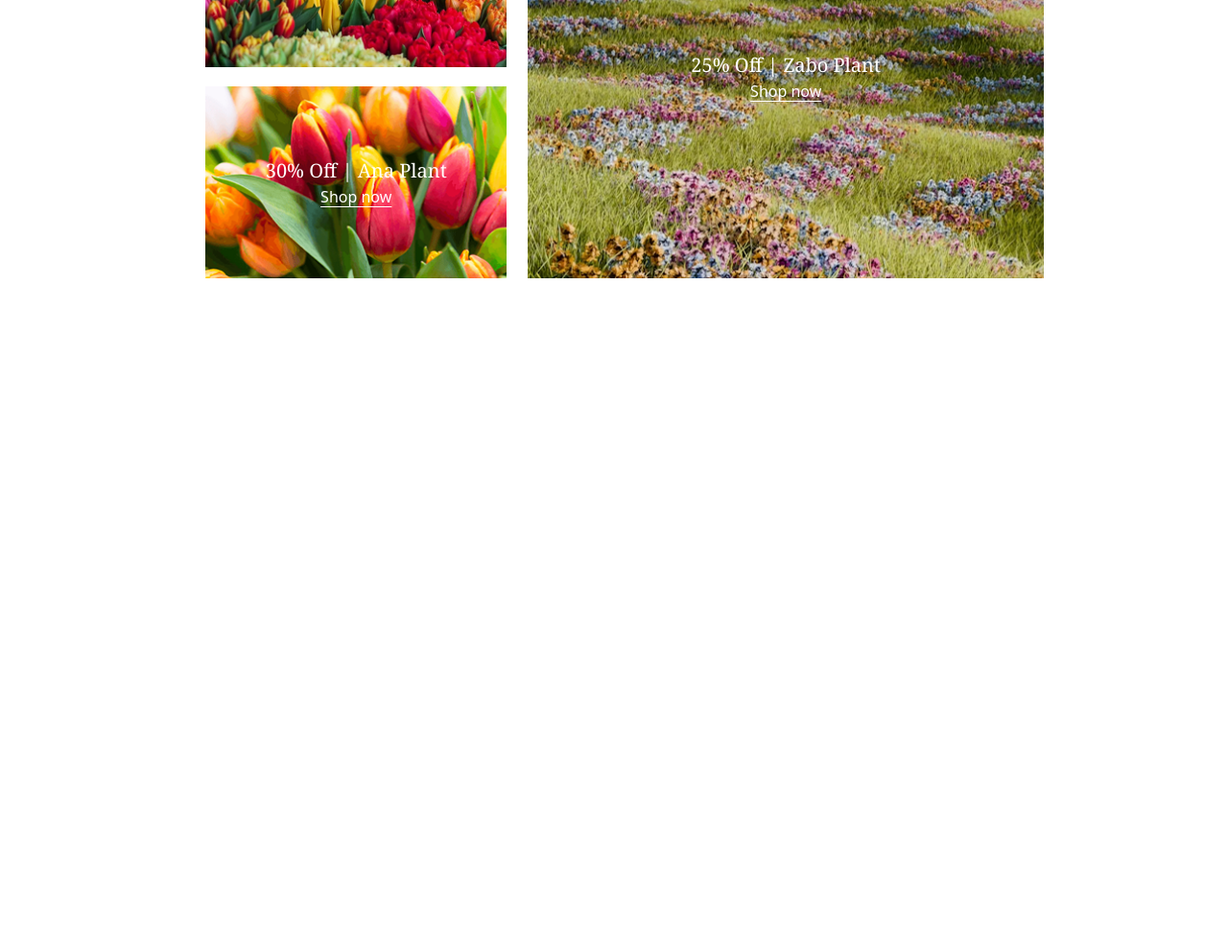
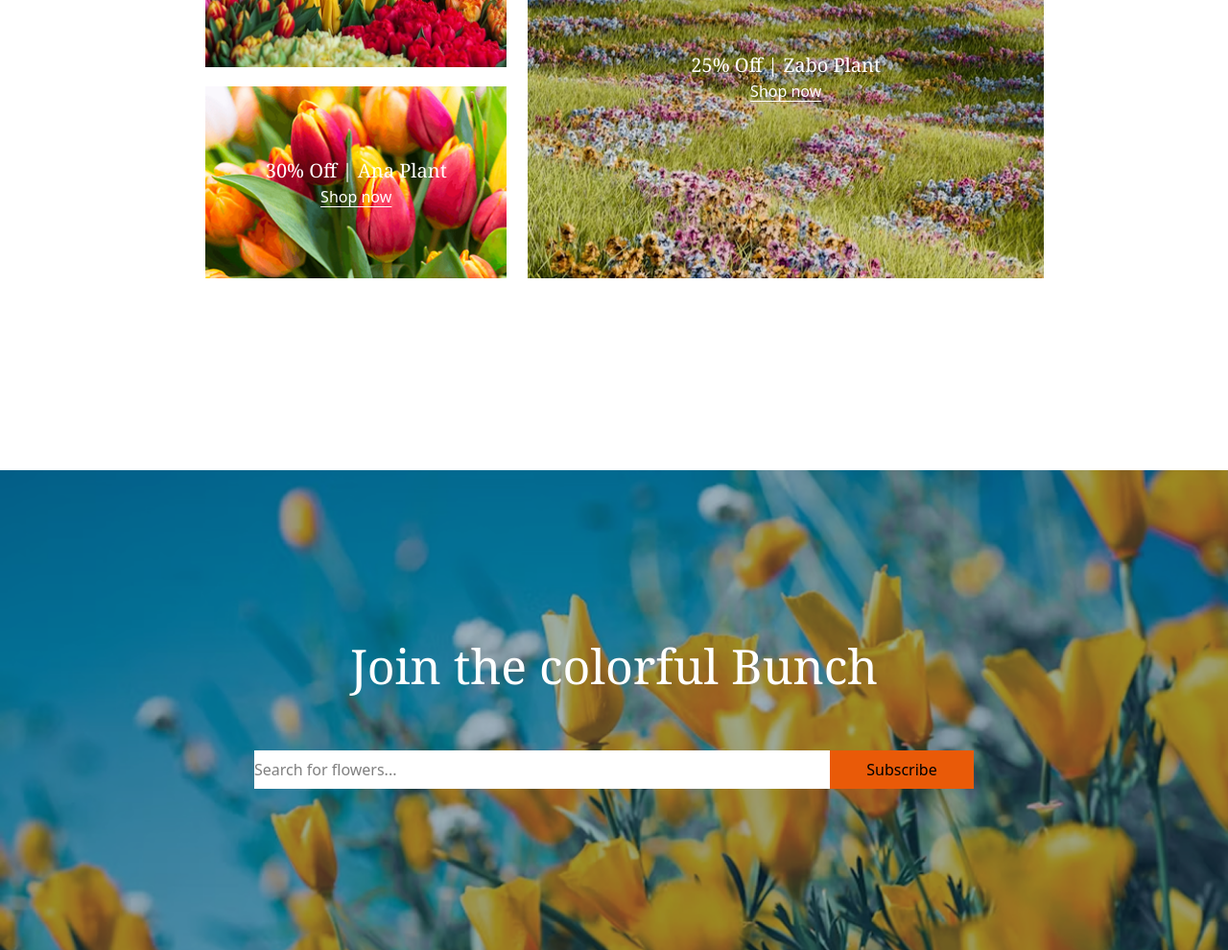
Before and after one commit to abusamin44/assignment-2, a plain HTML site: page index.html in a window 1280 px wide. Shown: the part 3256-4246 px from the top of the page at 96% size. Before the commit the page ends 3546 px from the top, so only its background shows below. Drawn offline with nearby package versions, Linux system fonts and the light colour scheme.

Commit message:
colorful bunch

```diff
--- a/index.html
+++ b/index.html
@@ -215,6 +215,19 @@
         <!-- </div> -->
     </section>
 
+    <section
+        class="collorful-bunch max-w-[100%] h-[500px] mx-auto mt-[200px] flex flex-col items-center justify-center bg-[url(assets/news-letter-bg.png)] bg-no-repeat bg-cover">
+
+        <h1 class="text-[50px] font text-white">Join the colorful Bunch</h1>
+        <div class="w-auto flex mt-[50px]">
+            <input class="w-[600px] h-[40px] bg-white items-center" type="search" name="search" id="searchh" placeholder="Search for flowers...">
+            <button type="button" class="text-[16px]  w-[150px] bg-[#E95A08] ">Subscribe</button>
+        </div>
+
+
+
+    </section>
+
 
 
 
```
